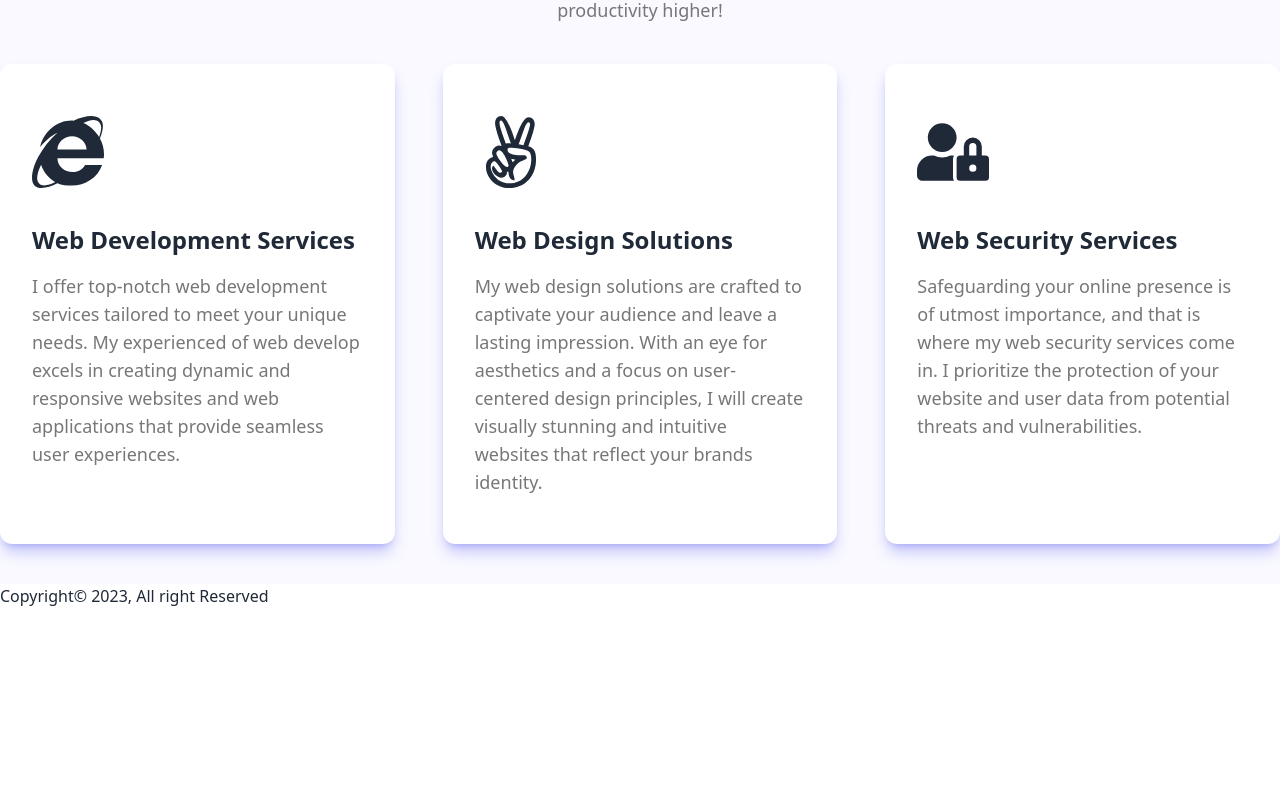
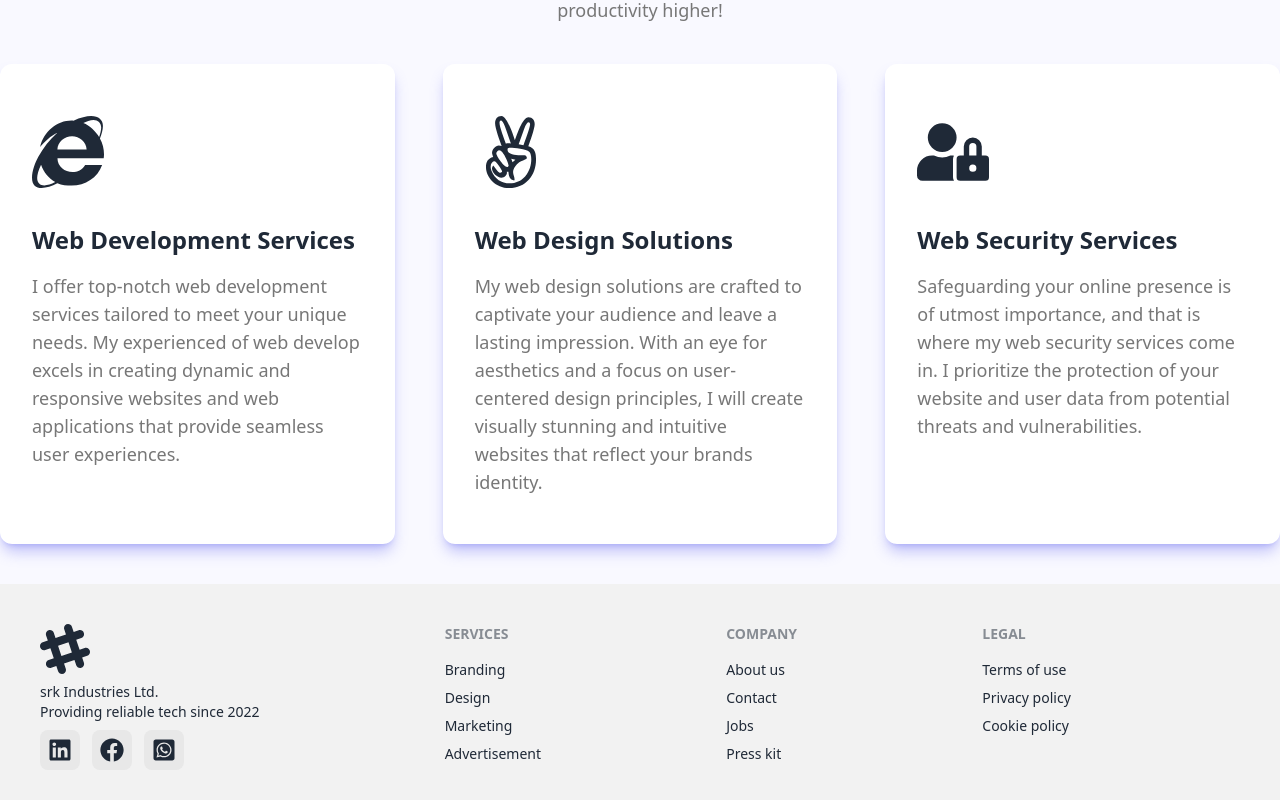
Before and after one commit to chayansrk64/working_portfolio, a React (Vite) app: page / in a window 1280 px wide. Shown: the part 1998-2798 px from the top of the page. Before the commit the page ends 2606 px from the top, so only its background shows below. Built offline with nearby package versions, Linux system fonts and the light colour scheme.

Commit message:
footer added

```diff
--- a/src/pages/Home/Offering/Offering.css
+++ b/src/pages/Home/Offering/Offering.css
@@ -7,5 +7,5 @@
     transition: transform 0.3s;
 }
 .offerring_hover:hover {
-    transform: scale(1.03);
+    transform: scale(.95);
 }
--- a/src/pages/shared/Footer/Footer.jsx
+++ b/src/pages/shared/Footer/Footer.jsx
@@ -1,9 +1,43 @@
+import { Link } from "react-router-dom";
+
+import { FaFacebook } from 'react-icons/fa';
+import { FaLinkedin } from 'react-icons/fa';
+import { FaWhatsappSquare } from 'react-icons/fa';
+
 
 const Footer = () => {
     return (
-        <div>
-            <p>Copyright&copy; 2023, All right Reserved</p>
-        </div>
+        <footer className="footer p-10 bg-base-200 text-base-content">
+  <div>
+    <svg width="50" height="50" viewBox="0 0 24 24" xmlns="http://www.w3.org/2000/svg" fillRule="evenodd" clip-rule="evenodd" className="fill-current"><path d="M22.672 15.226l-2.432.811.841 2.515c.33 1.019-.209 2.127-1.23 2.456-1.15.325-2.148-.321-2.463-1.226l-.84-2.518-5.013 1.677.84 2.517c.391 1.203-.434 2.542-1.831 2.542-.88 0-1.601-.564-1.86-1.314l-.842-2.516-2.431.809c-1.135.328-2.145-.317-2.463-1.229-.329-1.018.211-2.127 1.231-2.456l2.432-.809-1.621-4.823-2.432.808c-1.355.384-2.558-.59-2.558-1.839 0-.817.509-1.582 1.327-1.846l2.433-.809-.842-2.515c-.33-1.02.211-2.129 1.232-2.458 1.02-.329 2.13.209 2.461 1.229l.842 2.515 5.011-1.677-.839-2.517c-.403-1.238.484-2.553 1.843-2.553.819 0 1.585.509 1.85 1.326l.841 2.517 2.431-.81c1.02-.33 2.131.211 2.461 1.229.332 1.018-.21 2.126-1.23 2.456l-2.433.809 1.622 4.823 2.433-.809c1.242-.401 2.557.484 2.557 1.838 0 .819-.51 1.583-1.328 1.847m-8.992-6.428l-5.01 1.675 1.619 4.828 5.011-1.674-1.62-4.829z"></path></svg>
+    <p>srk Industries Ltd.<br/>Providing reliable tech since 2022</p>
+   <div className="flex">
+   <span className='bg-[#e8e8e8] mr-3 p-2 text-2xl rounded-lg hover:bg-gradient-to-r from-cyan-500 to-blue-500'> <Link to="https://www.linkedin.com/in/chayansrk64/"><FaLinkedin /></Link> </span>
+<span className='bg-[#e8e8e8] mr-3 p-2 text-2xl rounded-lg hover:bg-gradient-to-r from-cyan-500 to-blue-500'> <Link to="https://www.facebook.com/chayansrk64/"><FaFacebook /></Link> </span>
+<span className='bg-[#e8e8e8] p-2 text-2xl rounded-lg hover:bg-gradient-to-r from-cyan-500 to-blue-500 '> <Link to="https://web.whatsapp.com/"><FaWhatsappSquare /></Link> </span>
+   </div>
+  </div>
+  <div>
+    <span className="footer-title">Services</span>
+    <a className="link link-hover">Branding</a>
+    <a className="link link-hover">Design</a>
+    <a className="link link-hover">Marketing</a>
+    <a className="link link-hover">Advertisement</a>
+  </div>
+  <div>
+    <span className="footer-title">Company</span>
+    <a className="link link-hover">About us</a>
+    <a className="link link-hover">Contact</a>
+    <a className="link link-hover">Jobs</a>
+    <a className="link link-hover">Press kit</a>
+  </div>
+  <div>
+    <span className="footer-title">Legal</span>
+    <a className="link link-hover">Terms of use</a>
+    <a className="link link-hover">Privacy policy</a>
+    <a className="link link-hover">Cookie policy</a>
+  </div>
+</footer>
     );
 };
 
```
